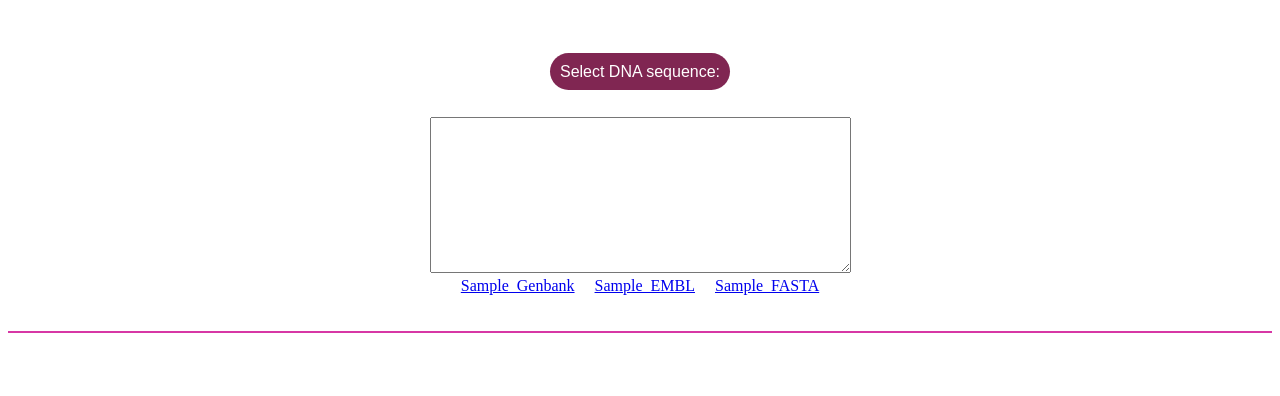
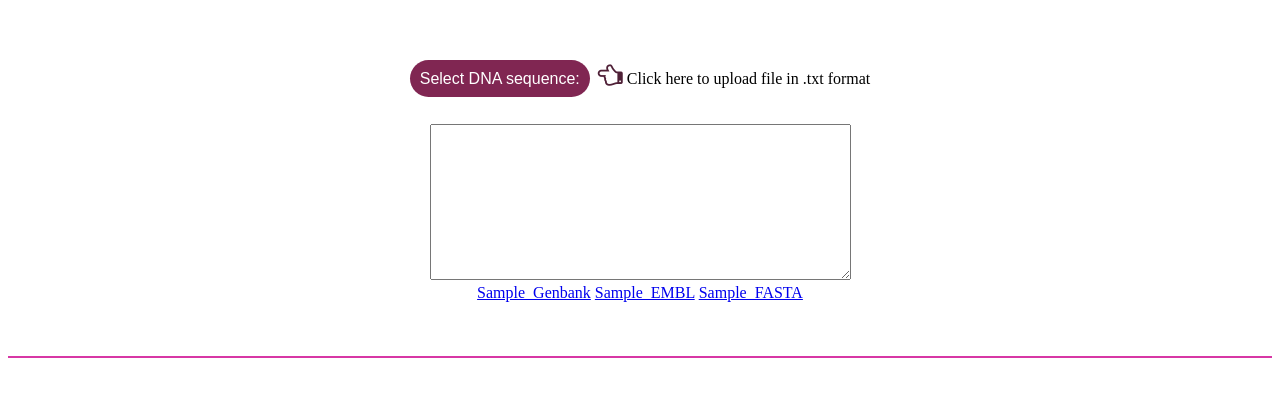
Before and after one commit to virtual-labs/exp-file-format-converter-au, a plain HTML site: page experiment/simulation/index.html in a window 1280 px wide. Shown: the part 142-538 px from the top of the page. Drawn offline with Linux system fonts and the light colour scheme.

Commit message:
Update index.html

```diff
--- a/experiment/simulation/index.html
+++ b/experiment/simulation/index.html
@@ -65,7 +65,7 @@
 
 	<meta charset="utf-8">
 	<meta name="viewport" content="width=device-width, initial-scale=1.0">
-
+	<link rel="stylesheet" href="https://cdnjs.cloudflare.com/ajax/libs/font-awesome/4.7.0/css/font-awesome.min.css">
 </head>
 <body>
     <br>
@@ -81,15 +81,15 @@
 <br>
     <div id="testbutton" align="center">
         <input type="file" id="actual-btn" accept=".txt" hidden onchange="obtainfiletype()"/>
-        <label for="actual-btn" style="cursor: pointer;">Select DNA sequence:</label><br><br>
-
+        <label for="actual-btn" style="cursor: pointer;">Select DNA sequence:</label>
+		&nbsp;<i class="fa fa-hand-o-left" style="font-size:25px;color:#4f2037;"></i></i> Click here to upload file in .txt format<br><br>
         <br>
         <textarea id="disp" cols="50" rows="10">
         </textarea><br>
-        <a href="Proto-oncogene vav_genebank.txt" download="sample_genbank.txt">Sample_Genbank</a>&nbsp;&nbsp;&nbsp;&nbsp;
-		<a href="Proto-oncogene vav_embl.txt" download="sample_embl.txt">Sample_EMBL</a>&nbsp;&nbsp;&nbsp;&nbsp;
-		<a href="Proto-oncogene vav_fasta.txt" download="sample_fasta.txt">Sample_FASTA</a>
-
+        <a href="Proto-oncogene vav_genebank.txt" download="sample_genbank.txt">Sample_Genbank</a>
+	<a href="Proto-oncogene vav_embl.txt" download="sample_embl.txt">Sample_EMBL</a>
+	<a href="Proto-oncogene vav_fasta.txt" download="sample_fasta.txt">Sample_FASTA</a>
+        <br>
         <br>
         <p id="form"></p>
         <p id="demo"></p>
@@ -124,13 +124,17 @@
 				document.getElementById("Filefrom-name").value= "EMBL";
 			}
 			else {
+
 				alert("Please input a GenBank or EMBL format");
+				window.location.reload();
 			}
 
         };
+
         reader2.onerror = (e) => alert(e.target.error.name);
         reader2.readAsText(file);
         document.getElementById("form").insertAdjacentHTML('beforeend', "<label for=\"File from\" style=\"background-color: white ; color: #802652; font-weight: bold;\">Convert file from:</label><select name=\"Filefrom-name\" id=\"Filefrom-name\"><option value=\"EMBL\">EMBL</option><option value=\"GENBANK\">GENBANK</option></select><br><br><label for=\"File to\"style=\"background-color: white ; color: #802652; font-weight: bold;\">Required file format:</label><select name=\"Fileto-name\" id=\"Fileto-name\" onchange=\"convert()\"><option value=\"embl\">EMBL</option><option value=\"genbank\">GENBANK</option><option value=\"fasta\">FASTA</option></select>");
+		document.getElementById("actual-btn").disabled = true;
         });
 
         function convert(){
```
